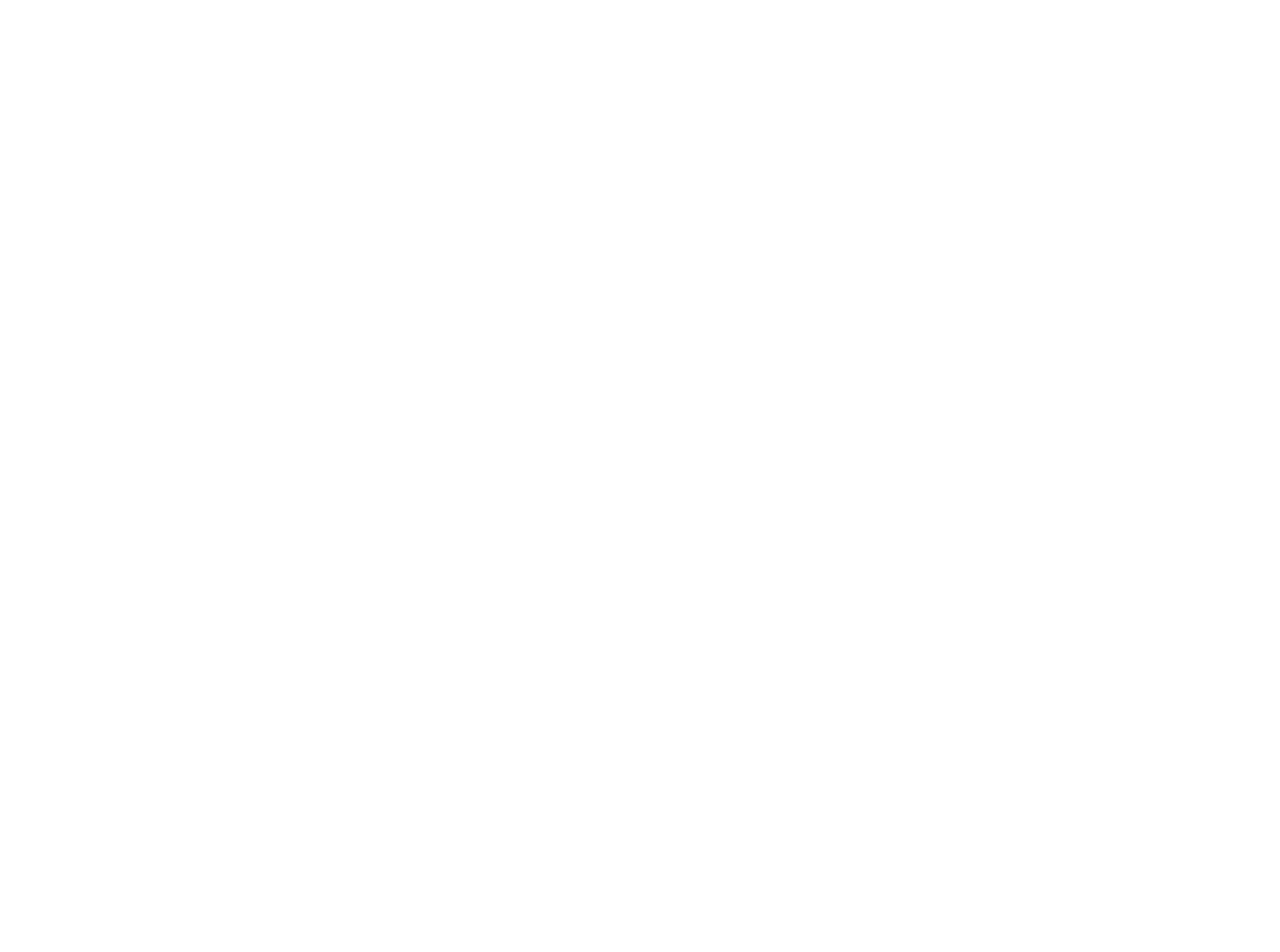
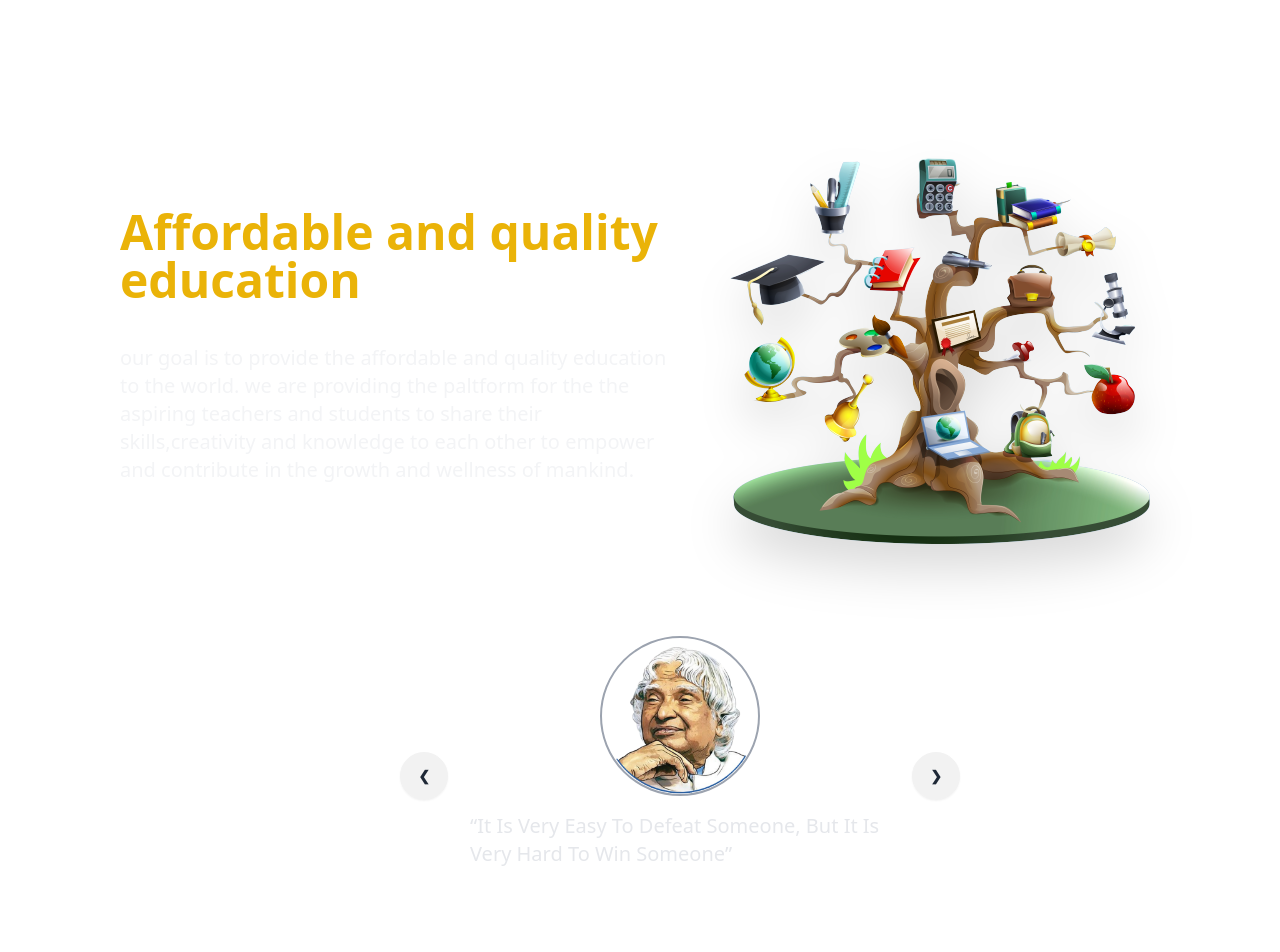
Before and after one commit to Ankurgithubuser/front-lms, a React (Vite) app in the folder lms-frontend/: page /about in a window 1280 px wide. Before the commit this address had no page. Shown: the top 952 px of the page. Before the commit the page ends 800 px from the top, so only its background shows below. Built offline with nearby package versions, Linux system fonts and the light colour scheme.

Commit message:
Added about us Page

```diff
--- a/lms-frontend/src/App.jsx
+++ b/lms-frontend/src/App.jsx
@@ -1,4 +1,5 @@
 import './App.css'
+import Aboutus from './pages/Aboutus';
 import Home from './pages/Home'
 import {Route,Routes} from 'react-router-dom'
 
@@ -9,6 +10,7 @@
   return (
  <Routes>
   <Route path='/' element={<Home/>}/>
+  <Route path='/about' element={<Aboutus/>}/>
  </Routes>
   )
 }
--- a/lms-frontend/src/layouts/HomeLayout.jsx
+++ b/lms-frontend/src/layouts/HomeLayout.jsx
@@ -24,6 +24,11 @@
             const drawerSide = document.getElementsByClassName("drawer-side")
             drawerSide[0].style.width ='0';
     }
+    function onLogOut(e) {
+        e.preventDefault();
+        navigate("/");
+
+    }
     return(
         <div className="min-h-[90vh]">
              <div className="drawer absolute left-0 z-50 w-full">
@@ -36,7 +41,7 @@
                            </div>
             <div className="drawer-side w-0">
                 <label htmlFor="my-drawer " className="drawer-overlay"></label>
-                <ul className="menu p-4 w-48 sm:w-80 bg-base-200 text-base-content relative ">
+                <ul className="menu p-4 w-48 sm:w-80 h-[100%] bg-base-200 text-base-content relative ">
 
                     <li className='w-fit absolute right-2 z-50'>
                        <button onClick={hideDrawer}>
@@ -89,7 +94,7 @@
                                     <Link to= "/user/profile">Profile</Link>
                                 </button>
                                 <button className='bg-green-400 text-white px-4 py-1 font-semibold rounded-md w-full'>
-                                    <Link to="LogOut">Logout</Link>
+                                    <Link onClick={onLogOut}>Logout</Link>
                                 </button>
                             </div>
                         </li>
--- /dev/null
+++ b/lms-frontend/src/pages/Aboutus.jsx
@@ -0,0 +1,99 @@
+import HomeLayout from "../layouts/HomeLayout";
+import aboutMainPage from "../assets/Images/aboutMainImage.png"
+import apj from "../assets/Images/apj.png"
+import billGates from "../assets/Images/billGates.png"
+import nelsonMandela from "../assets/Images/nelsonMandela.png"
+import steveJobs from "../assets/Images/steveJobs.png"
+
+function Aboutus() {
+
+
+    return(
+        <HomeLayout>
+            <div className="flex pl-20 pt-24 flex-col text-white">
+
+                <div className="flex items-center gap-5 mx-10">
+                    <section className="w-1/2 space-y-10">
+                        <h1 className="text-5xl text-yellow-500 font-semibold">
+                            Affordable and quality education
+                        </h1>
+                        <p className="text-xl text-gray-100 ">
+                           our goal is to provide the affordable and quality education to the world.
+                           we are providing the paltform for the the aspiring teachers and students to share their
+                           skills,creativity and knowledge to each other to empower and contribute in the growth and wellness of mankind.
+                        </p>
+                    </section>
+                            <div className="w-1/2">
+                                <img src={aboutMainPage}
+                                alt="about Main page"
+                                className="drop-shadow-2xl"
+
+
+                                 />
+                            </div>
+                         </div>
+                         <div className="carousel w-1/2 my-10 mx-auto">
+                    <div id="slide1" className="carousel-item relative w-full">
+                       <div className="flex flex-col items-center justify-center gap-4 px-[15%]">
+
+                     <img src={apj} className="w-40 rounded-full border-2 border-gray-400" />
+                     <p className="text-xl text-gray-200">“It Is Very Easy To Defeat Someone, But It Is Very Hard To Win Someone”
+                     </p>
+                     <h1 className="text-2xl font-semibold">APJ Abdul Kalam</h1>
+                        <div className="absolute left-5 right-5 top-1/2 flex -translate-y-1/2 transform justify-between">
+                        <a href="#slide4" className="btn btn-circle">❮</a>
+                        <a href="#slide2" className="btn btn-circle">❯</a>
+                       </div>
+                        </div>
+                    </div>
+                    <div id="slide2" className="carousel-item relative w-full">
+                        <div className="flex flex-col items-center justify-center gap-4 px-[15%]">
+                        <img
+                        src={billGates}
+                        className="w-40 rounded-full border-2 border-gray-400" />
+                         <p className="text-xl text-gray-200">“Patience is a key element of success.”
+
+                     </p>
+                     <h1 className="text-2xl font-semibold">Bill Gates</h1>
+                        <div className="absolute left-5 right-5 top-1/2 flex -translate-y-1/2 transform justify-between">
+                        <a href="#slide1" className="btn btn-circle">❮</a>
+                        <a href="#slide3" className="btn btn-circle">❯</a>
+                        </div>
+                        </div>
+                    </div>
+                    <div id="slide3" className="carousel-item relative w-full">
+                       <div className="flex flex-col items-center justify-center gap-4 px-[15%]">
+                       <img
+                        src={nelsonMandela}
+                        className="w-40 rounded-full border-2 border-gray-400" />
+                         <p className="text-xl text-gray-200">“Overcoming poverty is not a task of charity, it is an act of justice.”
+
+                     </p>
+                     <h1 className="text-2xl font-semibold">Nelson Mandela</h1>
+                        <div className="absolute left-5 right-5 top-1/2 flex -translate-y-1/2 transform justify-between">
+                        <a href="#slide2" className="btn btn-circle">❮</a>
+                        <a href="#slide4" className="btn btn-circle">❯</a>
+                        </div>
+                       </div>
+                    </div>
+                    <div id="slide4" className="carousel-item relative w-full">
+                        <div className="flex flex-col items-center justify-center gap-4 px-[15%]">
+                        <img
+                        src={steveJobs}
+                        className="w-40 rounded-full border-2 border-gray-400" />
+                         <p className="text-xl text-gray-200">“Innovation distinguishes between a leader and a follower.”
+                     </p>
+                     <h1 className="text-2xl font-semibold">Steve Jobs</h1>
+                        <div className="absolute left-5 right-5 top-1/2 flex -translate-y-1/2 transform justify-between">
+                        <a href="#slide3" className="btn btn-circle">❮</a>
+                        <a href="#slide1" className="btn btn-circle">❯</a>
+                        </div>
+                        </div>
+                    </div>
+                    </div>
+                                </div>
+                            </HomeLayout>
+                        )
+                    }
+
+export default Aboutus;
```
